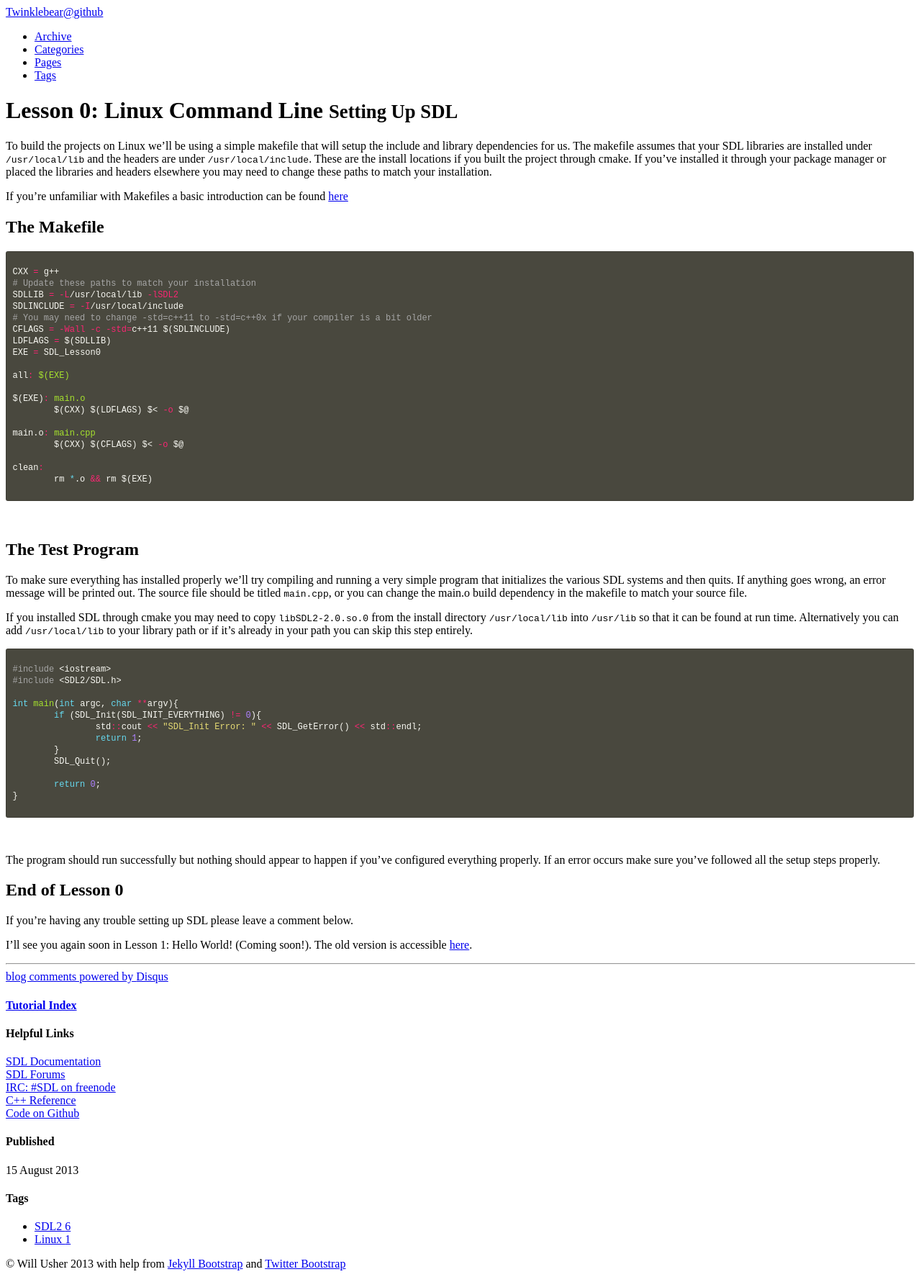
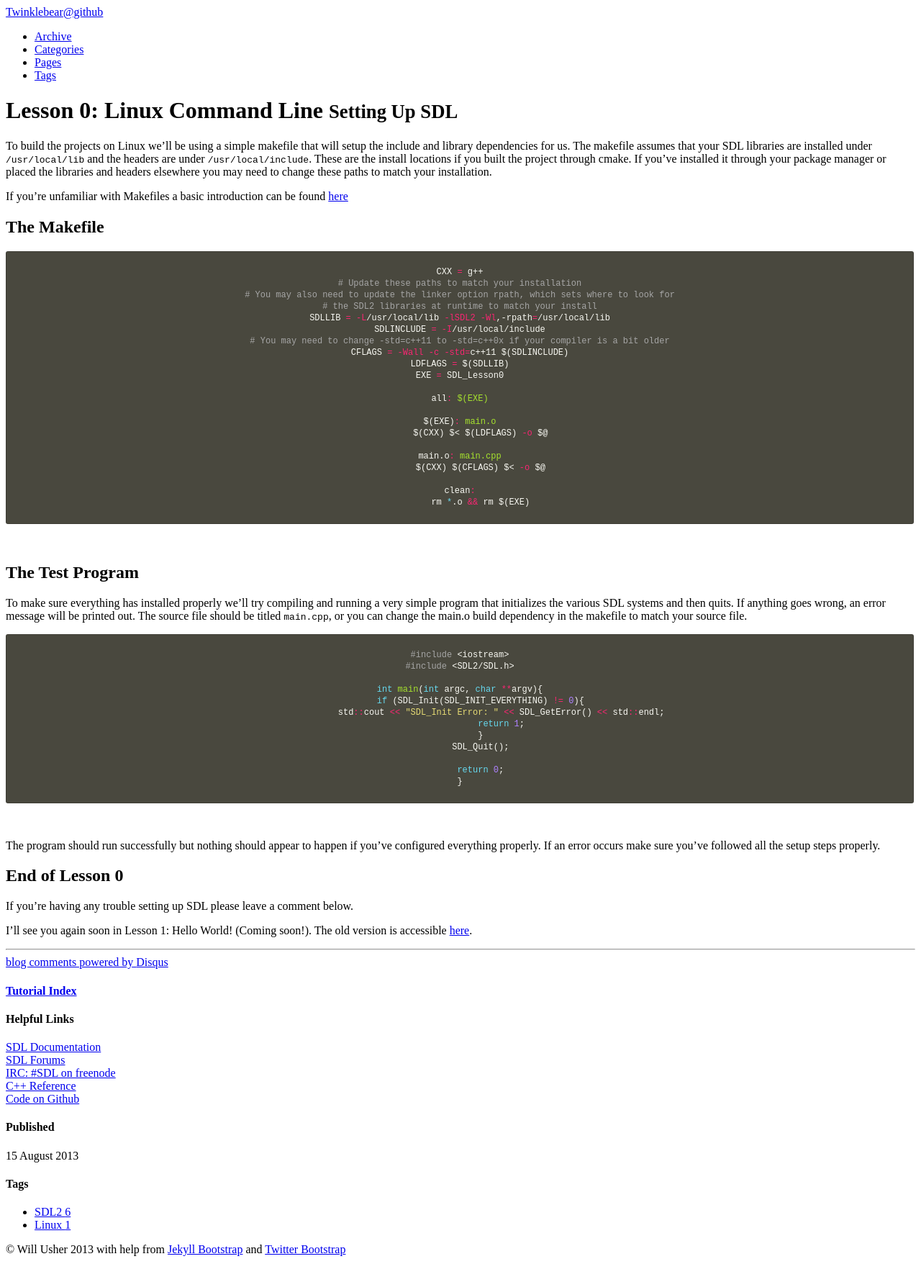
Before and after one commit to Twinklebear/Twinklebear.github.io, a Jekyll site: the page built from _posts/2013-08-15-lesson-0-linux-command-line.md, in a window 1280 px wide. Shown: the whole page at 72% size. Built offline with Jekyll 4.4.1, drawn with Linux system fonts in a browser that asks for light colours; comment, search, counter and statistics services are not loaded.

Commit message:
Updating linux setup with the fixed makefile and removing the not on copying over the libs since now the runtime path is set properly

```diff
--- a/_includes/themes/twitter/default.html
+++ b/_includes/themes/twitter/default.html
@@ -14,7 +14,9 @@
     <!-- styles -->
     <link href="{{ ASSET_PATH }}/css/1.4.0/bootstrap.css" rel="stylesheet">
 	<link href="{{ ASSET_PATH }}/css/style.css?body=1" rel="stylesheet" type="text/css" media="all">
+	<!-- Make use of the Monokai syntax highlighting and some custom css of mine -->
 	<link href="/assets/syntax.css" rel="stylesheet" type="text/css" media="all">
+	<link href="/assets/custom.css" rel="stylesheet" type="text/css" media="all">
 
     <!-- fav and touch icons -->
   <!-- Update these with your own images
--- a/_posts/2013-08-15-lesson-0-linux-command-line.md
+++ b/_posts/2013-08-15-lesson-0-linux-command-line.md
@@ -20,7 +20,9 @@ The Makefile
 {% highlight makefile %}
 CXX = g++
 # Update these paths to match your installation
-SDLLIB = -L/usr/local/lib -lSDL2
+# You may also need to update the linker option rpath, which sets where to look for
+# the SDL2 libraries at runtime to match your install
+SDLLIB = -L/usr/local/lib -lSDL2 -Wl,-rpath=/usr/local/lib
 SDLINCLUDE = -I/usr/local/include
 # You may need to change -std=c++11 to -std=c++0x if your compiler is a bit older
 CFLAGS = -Wall -c -std=c++11 $(SDLINCLUDE)
@@ -30,7 +32,7 @@ EXE = SDL_Lesson0
 all: $(EXE)
 
 $(EXE): main.o
-	$(CXX) $(LDFLAGS) $< -o $@
+	$(CXX) $< $(LDFLAGS) -o $@
 
 main.o: main.cpp
 	$(CXX) $(CFLAGS) $< -o $@
@@ -46,10 +48,6 @@ To make sure everything has installed properly we’ll try compiling and running
 initializes the various SDL systems and then quits. If anything goes wrong, an error message will be
 printed out. The source file should be titled `main.cpp`, or you can change the main.o build dependency
 in the makefile to match your source file.
-
-If you installed SDL through cmake you may need to copy `libSDL2-2.0.so.0` from the install directory
-`/usr/local/lib` into `/usr/lib` so that it can be found at run time. Alternatively you can add
-`/usr/local/lib` to your library path or if it's already in your path you can skip this step entirely.
 
 {% highlight c++ %}
 #include <iostream>
--- /dev/null
+++ b/assets/custom.css
@@ -0,0 +1,10 @@
+//Some custom css for various tweaks I want on the site
+figure .image {
+	width: 100%;
+}
+figure {
+	text-align: center;
+	display: table;
+	max-width: 100%;
+	margin: 10px auto;
+}
```
